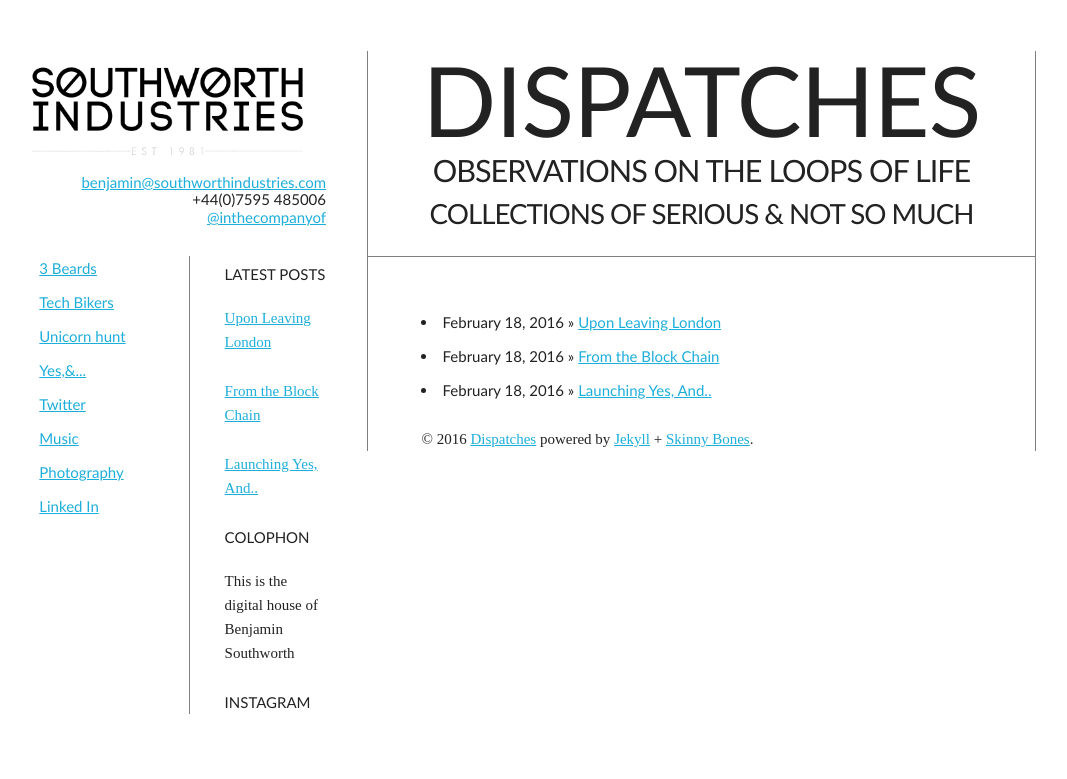
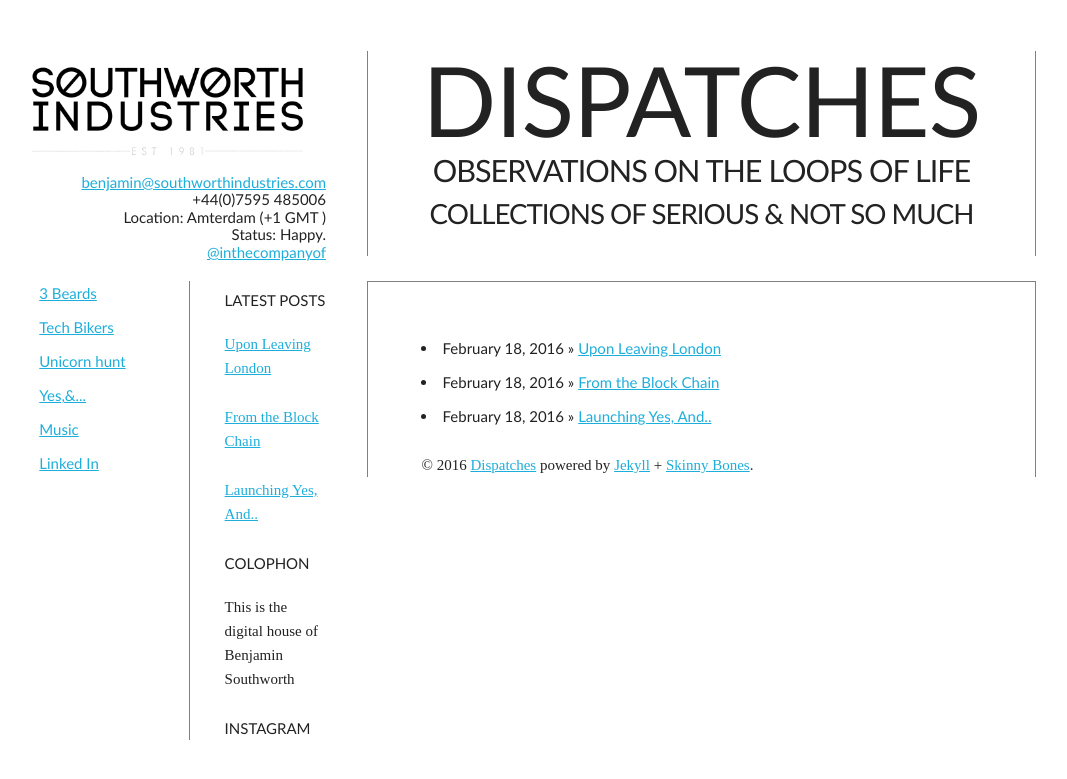
Before and after one commit to inthecompanyofus/dispatches, a Jekyll site: the page built from index.md, in a window 1280 px wide. Shown: the top 779 px of the page, without its empty margins (116-1183 px from the left). Built offline with Jekyll 4.4.1, drawn with Linux system fonts in a browser that asks for light colours; comment, search, counter and statistics services are not loaded.

Commit message:
updated blogroll links

```diff
--- a/_includes/branding.html
+++ b/_includes/branding.html
@@ -5,6 +5,11 @@
       <ul>
       <li><a href="mailto:benjamin@southworthindustries.com">benjamin@southworthindustries.com</a></li>
       <li>+44(0)7595 485006</li>
+      <li>Location: Amterdam (+1 GMT )</li>
+      <li>Status: Happy.</li>
+
+
+
       <li><a href="http://www.twitter.com/inthecompanyof">@inthecompanyof</a></li>
 
     </ul>
--- a/_includes/linkroll.html
+++ b/_includes/linkroll.html
@@ -2,14 +2,12 @@
    <div class="two columns" >
     <div id="pad-left">
       <ul>
-        <li><a href="#">3 Beards</a></li>
-      <li><a href="#">Tech Bikers</a></li>
-      <li><a href="#">Unicorn hunt</a></li>
-      <li><a href="#">Yes,&amp;...</a></li>
-      <li><a href="#">Twitter</a></li>
-      <li><a href="#">Music</a></li>
-      <li><a href="#">Photography</a></li>
-      <li><a href="#">Linked In</a></li>
+      <li><a href="http://www.3-beards.com">3 Beards</a></li>
+      <li><a href="http://www.techbikers.com">Tech Bikers</a></li>
+      <li><a href="http://unicornhunt.com">Unicorn hunt</a></li>
+      <li><a href="http://inthecompanyofus.github.io/yesand">Yes,&amp;...</a></li>
+      <li><a href="http://soundcloud.com/benjamin-southworth">Music</a></li>
+      <li><a href="http://www.linkedin.com/benjamin-southworth">Linked In</a></li>
     </ul>
 </div>
 </div>
```
